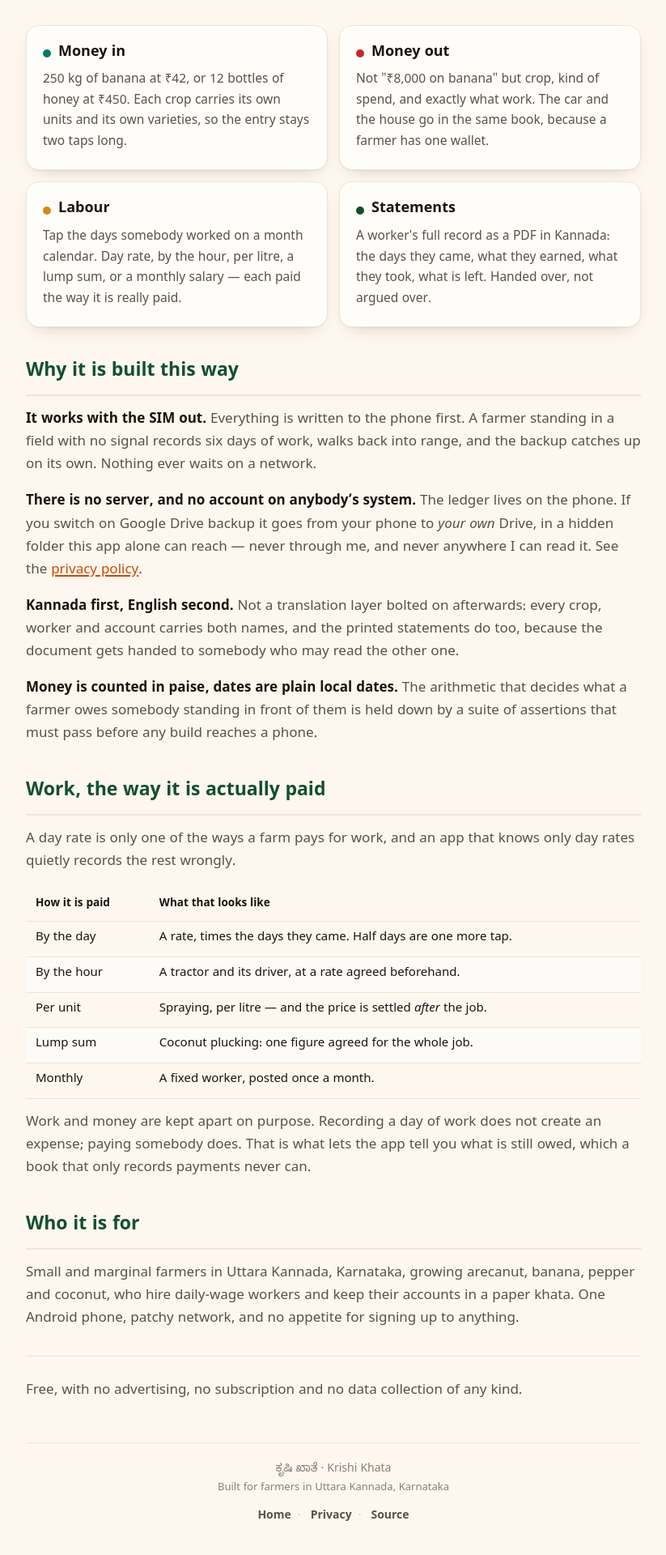
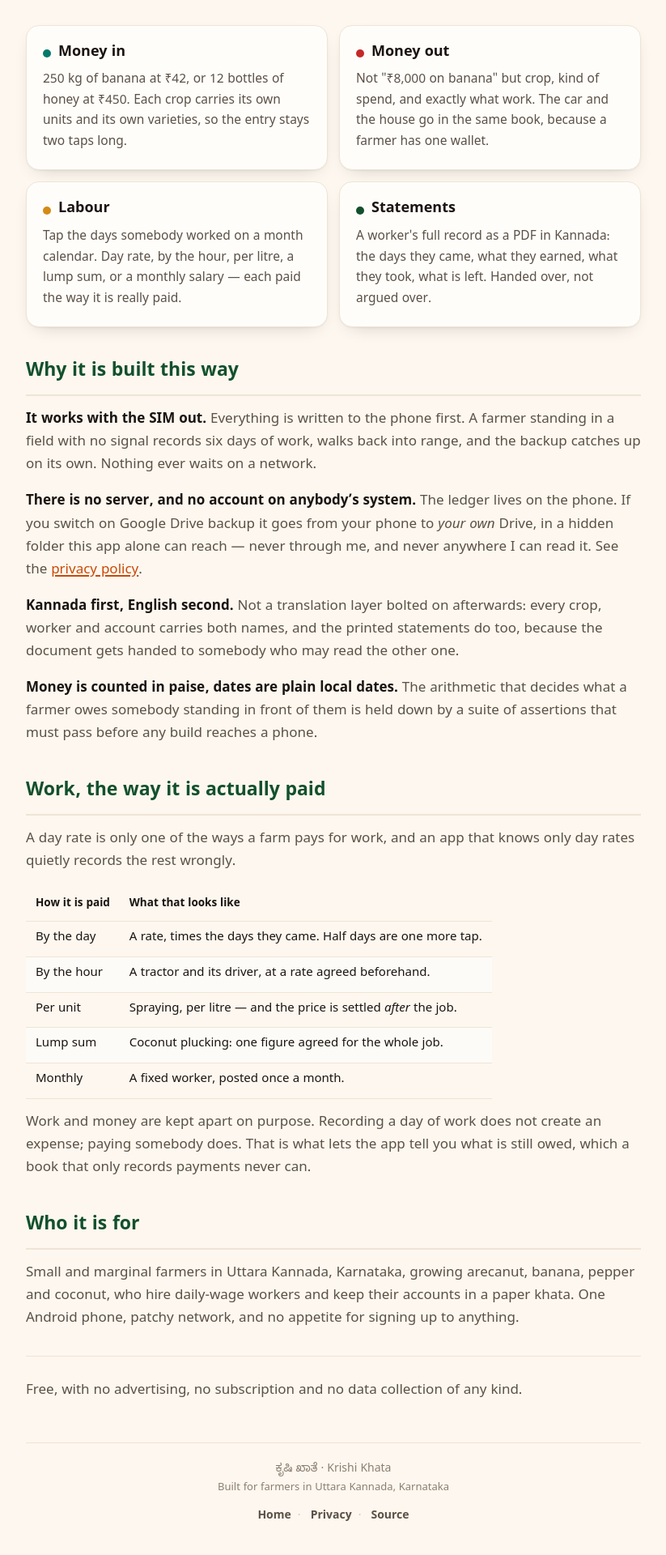
Before and after one commit to sujayadkesar/krishiKhata, a Jekyll site: the page built from index.md, in a window 1280 px wide. Shown: the part 1144-3064 px from the top of the page at 81% size, without its empty margins (228-1051 px from the left). Built offline with Jekyll 4.4.1, drawn with Linux system fonts in a browser that asks for light colours.

Commit message:
Make the table scroll itself, since the wrapper never survived the build
The last fix wrapped each table in a <div markdown="1">. That works in
kramdown until the div sits inside another markdown="1" div — then the
inner one is swallowed and never reaches the HTML. So the wrapper was in
the source, absent from the page, and the table went on dragging the
whole thing sideways at 375px. I checked for the class in the response
body and found it in the stylesheet, which proved nothing.

The table is now its own scroll container: display block, width
max-content, overflow-x auto. It is what GitHub does to tables in
rendered Markdown, it needs no markup around it, and a table added to
any page later is safe without anybody remembering this.

Co-Authored-By: Claude Opus 5 <noreply@anthropic.com>

```diff
--- a/_layouts/default.html
+++ b/_layouts/default.html
@@ -277,18 +277,32 @@ body {
   color: #7a5a12;
 }
 
-/* A table on a phone is the commonest cause of sideways scroll on a page like
-   this, so it gets its own scroller rather than stretching the body.
+/*
+   A TABLE IS ITS OWN SCROLL CONTAINER.
 
-   `body { overflow-x: hidden }` is the backstop, not the fix: a table added
-   later without the wrapper would otherwise take the whole page with it, and
-   the symptom — a page that slides a centimetre sideways under the thumb — is
-   the kind of thing nobody reports and everybody notices. */
-.table-wrap { overflow-x: auto; margin: 16px 0; -webkit-overflow-scrolling: touch; }
-.prose table { border-collapse: collapse; width: 100%; font-size: 15px; min-width: 460px; }
-.prose th, .prose td { padding: 9px 12px; text-align: left; border-bottom: 1px solid var(--line); }
-.prose thead th { background: var(--sunken); color: var(--ink); font-weight: 700; font-size: 13.5px; }
-.prose tbody tr:nth-child(even) td { background: #fdfbf7; }
+   The first attempt wrapped each table in a <div markdown="1">, which works in
+   kramdown until that div sits inside another markdown="1" div — then the
+   inner one is swallowed and the wrapper never reaches the HTML at all. The
+   table then dragged the whole page sideways on a phone, which is the one
+   layout bug nobody reports and everybody feels.
+
+   `display: block` with `width: max-content` turns the table itself into the
+   scroller. It is what GitHub does to tables in rendered Markdown, it needs no
+   markup around it, and a table added to any page later is safe by default.
+*/
+  .prose table {
+    display: block;
+    width: max-content;
+    max-width: 100%;
+    overflow-x: auto;
+    border-collapse: collapse;
+    font-size: 15px;
+    margin: 16px 0;
+    -webkit-overflow-scrolling: touch;
+  }
+  .prose th, .prose td { padding: 9px 12px; text-align: left; border-bottom: 1px solid var(--line); }
+  .prose thead th { background: var(--sunken); color: var(--ink); font-weight: 700; font-size: 13.5px; }
+  .prose tbody tr:nth-child(even) td { background: #fdfbf7; }
 
 /* --------------------------------------------------------------- foot -- */
 
--- a/index.md
+++ b/index.md
@@ -110,8 +110,6 @@ suite of assertions that must pass before any build reaches a phone.
 A day rate is only one of the ways a farm pays for work, and an app that knows
 only day rates quietly records the rest wrongly.
 
-<div class="table-wrap" markdown="1">
-
 | How it is paid | What that looks like |
 | --- | --- |
 | By the day | A rate, times the days they came. Half days are one more tap. |
@@ -119,8 +117,6 @@ only day rates quietly records the rest wrongly.
 | Per unit | Spraying, per litre — and the price is settled *after* the job. |
 | Lump sum | Coconut plucking: one figure agreed for the whole job. |
 | Monthly | A fixed worker, posted once a month. |
-
-</div>
 
 Work and money are kept apart on purpose. Recording a day of work does not
 create an expense; paying somebody does. That is what lets the app tell you
```
Also changed, not shown: docs/privacy.md (+0 -4 lines).
